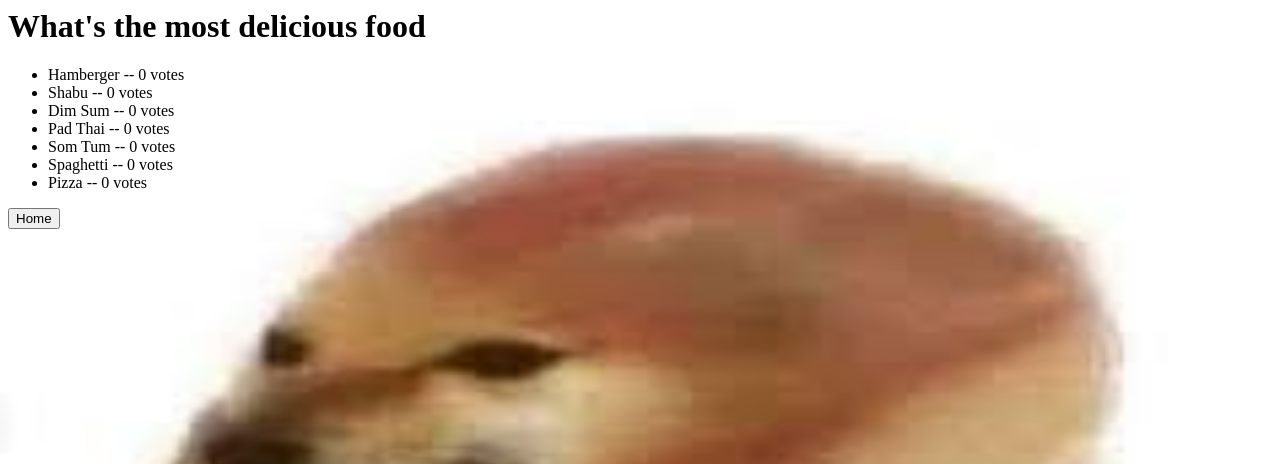
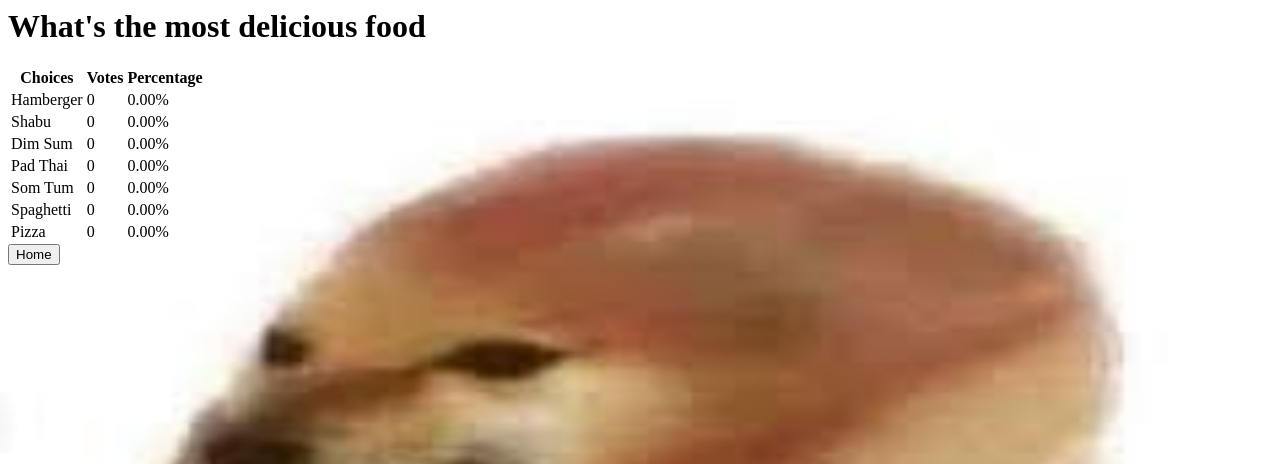
Before and after one commit to NoMoneyDev/ku-polls, a Django app: page /polls/2/results/ in a window 1280 px wide. Shown: the top 464 px of the page. Run offline with Django 5.2, Linux system fonts and the light colour scheme; data comes from the database, SQL or seed files in the repository.

Commit message:
improved appearance of the results page by using table

```diff
--- a/kupolls/urls.py
+++ b/kupolls/urls.py
@@ -22,7 +22,6 @@ from django.conf import settings
 from debug_toolbar.toolbar import debug_toolbar_urls
 
 urlpatterns = [
-    # path('', lambda request: redirect('polls/', permanent=False), name='index'),
     path('', RedirectView.as_view(pattern_name='polls:index', permanent=False), name='index'),
     path('admin/', admin.site.urls),
     path('polls/', include('polls.urls'))
--- a/polls/models.py
+++ b/polls/models.py
@@ -65,5 +65,16 @@ class Choice(models.Model):
             return True
         return False
 
+    @property
+    def percent(self):
+        '''
+        Turn votes in this choice to percentage
+        '''
+        all_votes = sum(choice.votes for choice in self.question.choice_set.all())
+        if all_votes == 0:
+            return '0.00%'
+        return f"{self.votes/all_votes*100:.2f}%"
+
+
     def __str__(self):
         return self.choice_text
--- a/polls/static/polls/style.css
+++ b/polls/static/polls/style.css
@@ -17,6 +17,10 @@ a.redirect {
     color: red;
 }
 
+.results th td {
+    padding: 15px;
+}
+
 body {
     background: white;
     background-image: url('images/drog.jpeg');
--- a/polls/templates/polls/results.html
+++ b/polls/templates/polls/results.html
@@ -4,11 +4,19 @@
 
 <h1>{{ question.question_text }}</h1>
 
-<ul>
+<table class='results'>
+    <tr>
+        <th>Choices</th>
+        <th>Votes</th>
+        <th>Percentage</th>
+    </tr>
 {% for choice in question.choice_set.all %}
-    <li>{{ choice.choice_text }} -- {{ choice.votes }} vote{{ choice.votes|pluralize }}</li>
+    <tr>
+        <td>{{ choice.choice_text }}</td>
+        <td>{{ choice.votes }}</td>
+        <td>{{ choice.percent }}</td>
 {% endfor %}
-</ul>
+</table>
 
 <button>
     <a href={% url 'index' %} class="redirect">Home</a>
```
Also changed, not shown: polls/templates/polls/detail.html (+6 -6 lines).
